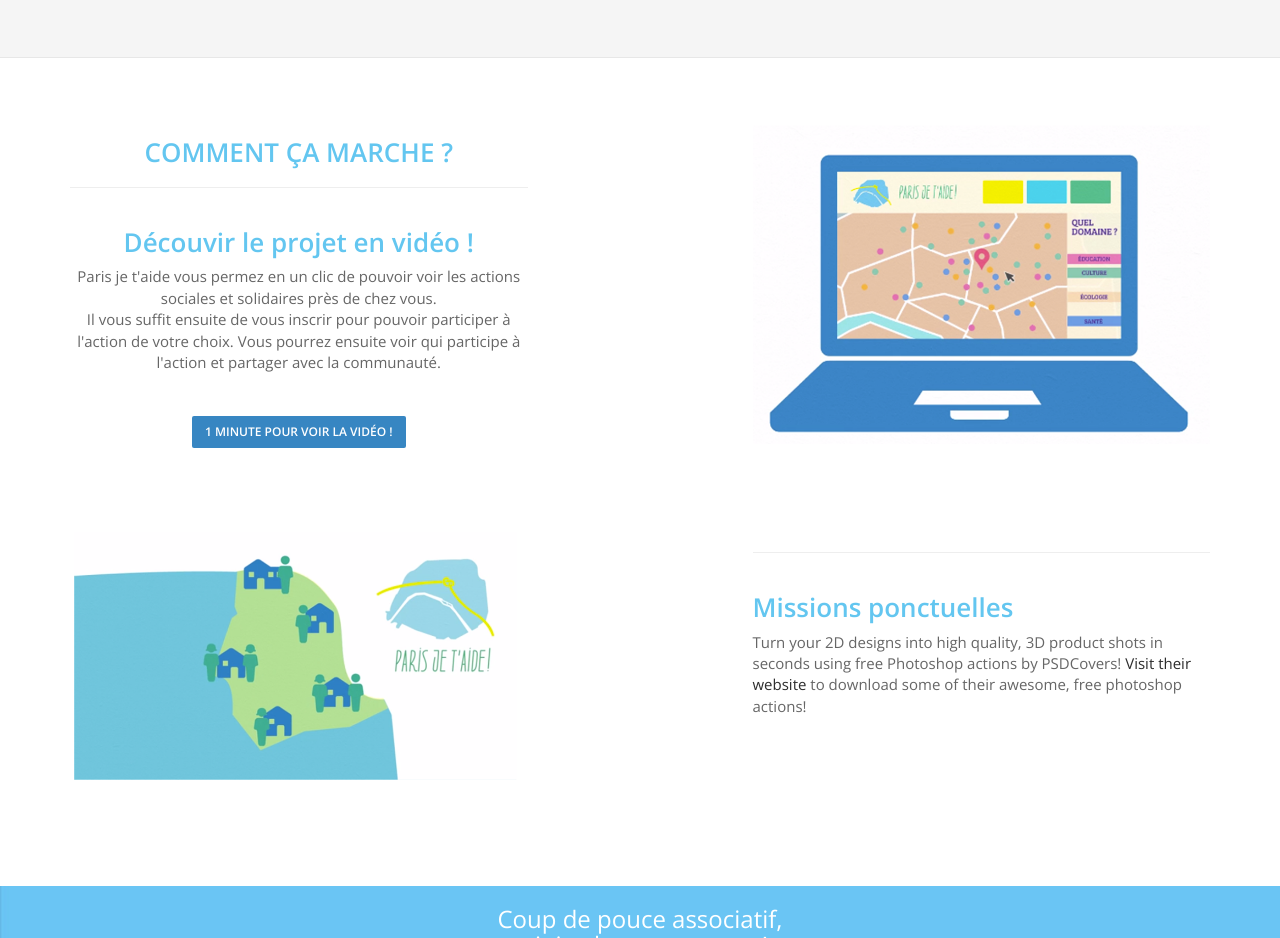
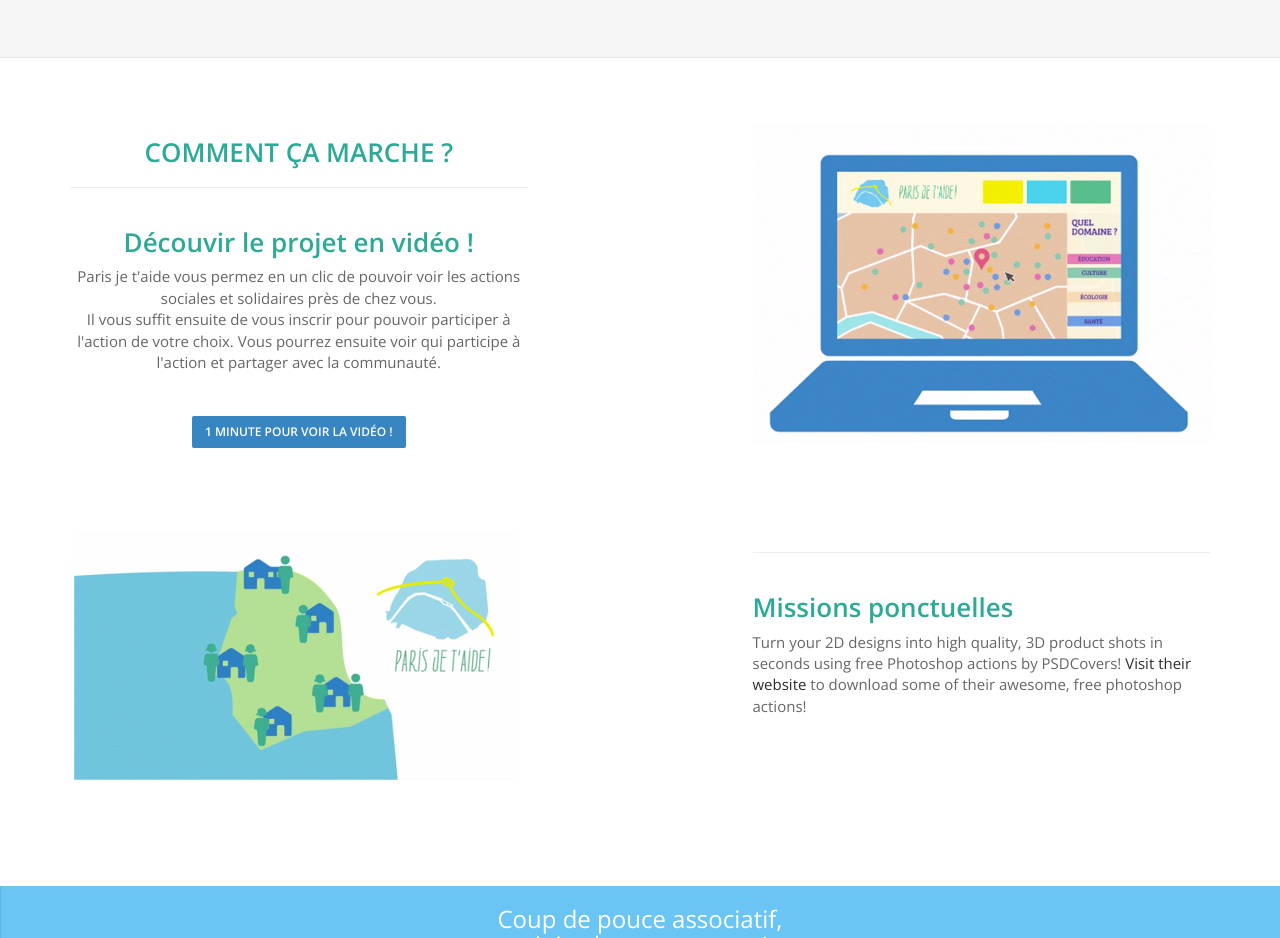
Before and after one commit to melnav/paris-je-taide, a plain HTML site: page index.html in a window 1280 px wide. Shown: the part 1162-2100 px from the top of the page. Drawn offline with nearby package versions, Linux system fonts and the light colour scheme; a script that the page names is missing.

Commit message:
divers corrections texte

```diff
--- a/index.html
+++ b/index.html
@@ -120,12 +120,12 @@
               <div class="col-lg-5 col-sm-6">
                 <div class="twitter text-center">
                   <div class="animated hiding" data-animation="fadeIn">
-                    <h2><strong> COMMENT ÇA MARCHE ?</strong> </h2>
+                    <h2 class ="h2"><strong> COMMENT ÇA MARCHE ?</strong> </h2>
                   </div>
                 </div>
                 <hr class="section-heading-spacer ">
                 <div class="clearfix"></div>
-                <h2 class="section-heading">Découvir le projet en vidéo !
+                <h2 class="section-heading h2">Découvir le projet en vidéo !
                 </h2>
                 <p>Paris je t'aide vous permez en un clic de pouvoir voir les actions sociales et solidaires près de chez vous.</br> Il vous suffit ensuite de vous inscrir pour pouvoir participer à l'action de votre choix. Vous pourrez ensuite voir qui participe à l'action et partager avec la communauté. </br> </br> </br>
 
@@ -151,7 +151,7 @@
               <div class="col-lg-5 col-lg-offset-1 col-sm-push-6  col-sm-6">
                 <hr class="section-heading-spacer">
                 <div class="clearfix"></div>
-                <h2 class="section-heading">Missions ponctuelles
+                <h2 class="section-heading h2">Missions ponctuelles
                 </h2>
                 <p >Turn your 2D designs into high quality, 3D product shots in seconds using free Photoshop actions by PSDCovers! <a target="_blank" href="http://www.psdcovers.com/">Visit their website</a> to download some of their awesome, free photoshop actions!</p>
               </div>
```
